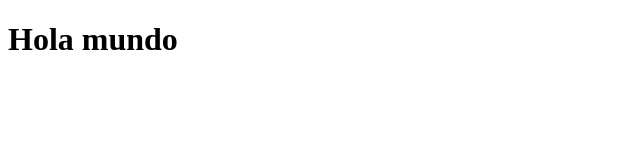
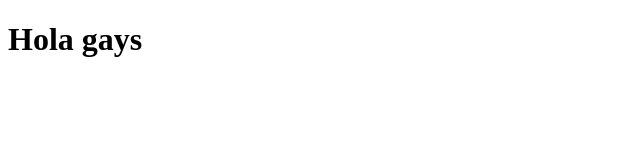
Before and after one commit to marialucia12/aprendiendo-html, a plain HTML site: page index.html in a window 1280 px wide. Shown: the whole page, without its empty margins (0-640 px from the left). Drawn offline with Linux system fonts and the light colour scheme.

Commit message:
cambiando contenido

```diff
--- a/index.html
+++ b/index.html
@@ -9,7 +9,7 @@
 <body>
 
     <h1>
-        Hola mundo
+        Hola gays
     </h1>
 </body>
 </html>
```
